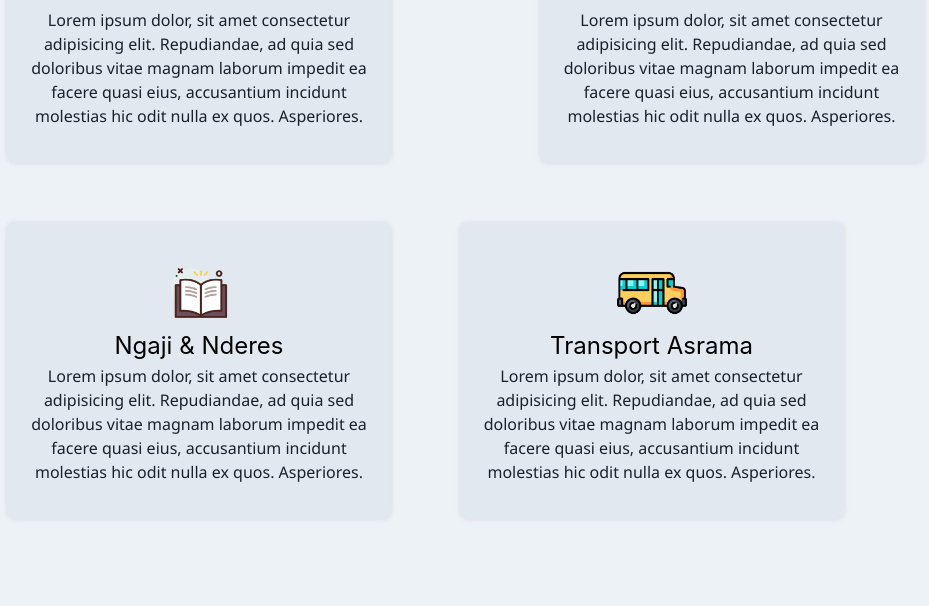
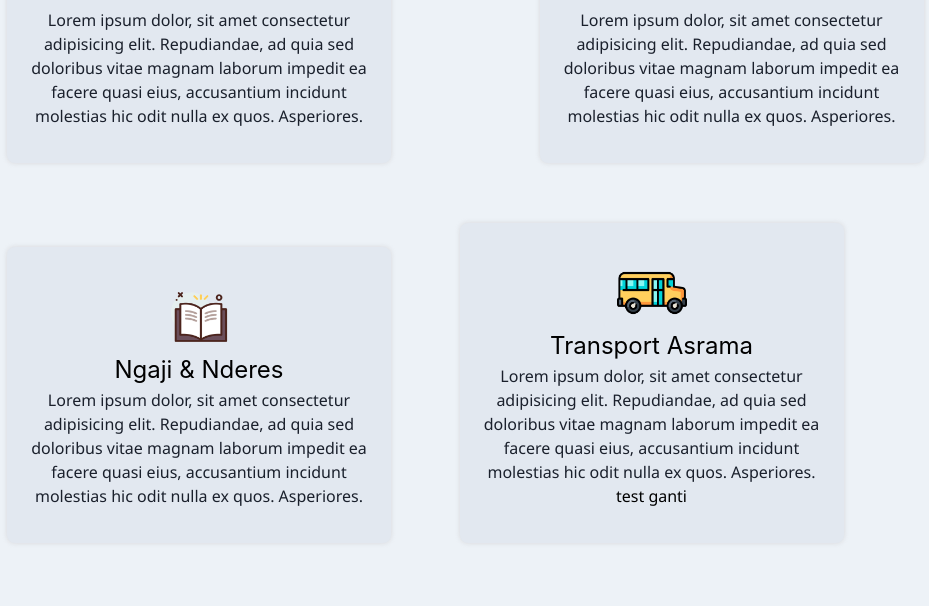
Before and after one commit to d12zy/testtailwind, a website: page Darul Ulum project/landing.html in a window 1280 px wide. Shown: the part 1909-2515 px from the top of the page, without its empty margins (25-954 px from the left). Drawn offline with nearby package versions, Linux system fonts and the light colour scheme.

Commit message:
menambah p

```diff
--- a/Darul Ulum project/landing.html
+++ b/Darul Ulum project/landing.html
@@ -126,6 +126,7 @@
         <img class="inline-block" src="img/bus.png" height="70px" width="70px" alt="">
         <h2 class="text-2xl">Transport Asrama</h2>
         <p class="text-baseline text-gray-900">Lorem ipsum dolor, sit amet consectetur adipisicing elit. Repudiandae, ad quia sed doloribus vitae magnam laborum impedit ea facere quasi eius, accusantium incidunt molestias hic odit nulla ex quos. Asperiores.</p>
+        <p>test ganti</p>
       </div>
     </div>
   </section>
```
